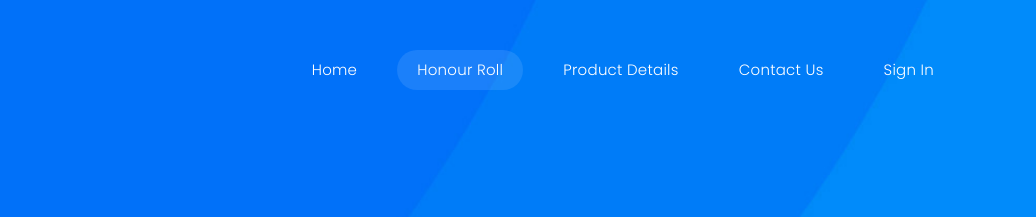
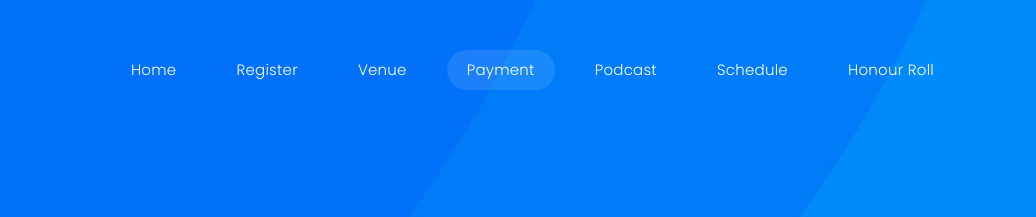
Before and after one commit to RyzyO/hackersbeta, a plain HTML site: page scorecardSun.html in a window 1280 px wide. Shown: the top 217 px of the page, 244-1280 px from the left. Drawn offline with nearby package versions, Linux system fonts and the light colour scheme; no server answers.

Commit message:
ul chanegs

```diff
--- a/scorecardSun.html
+++ b/scorecardSun.html
@@ -115,10 +115,12 @@
             <!-- Menu -->
             <ul class="nav">
               <li><a href="index.html">Home</a></li>
-              <li><a href="honour-roll.html" class="active">Honour Roll</a></li>
-              <li><a href="product-details.html">Product Details</a></li>
-              <li><a href="contact.html">Contact Us</a></li>
-              <li><a href="#">Sign In</a></li>
+              <li><a href="register.html">Register</a></li>
+              <li><a href="venue.html">Venue</a></li>
+              <li><a href="payment.html" class="active">Payment</a></li>
+              <li><a href="podcast.html">Podcast</a></li>
+              <li><a href="schedule.html">Schedule</a></li>
+              <li><a href="honour-roll.html">Honour Roll</a></li>
             </ul>
             <a class="menu-trigger"><span>Menu</span></a>
           </nav>
```
Also changed, not shown: scorecard.html (+7 -5 lines), scorecard24.html (+7 -5 lines), scorecardSun24.html (+6 -4 lines).
